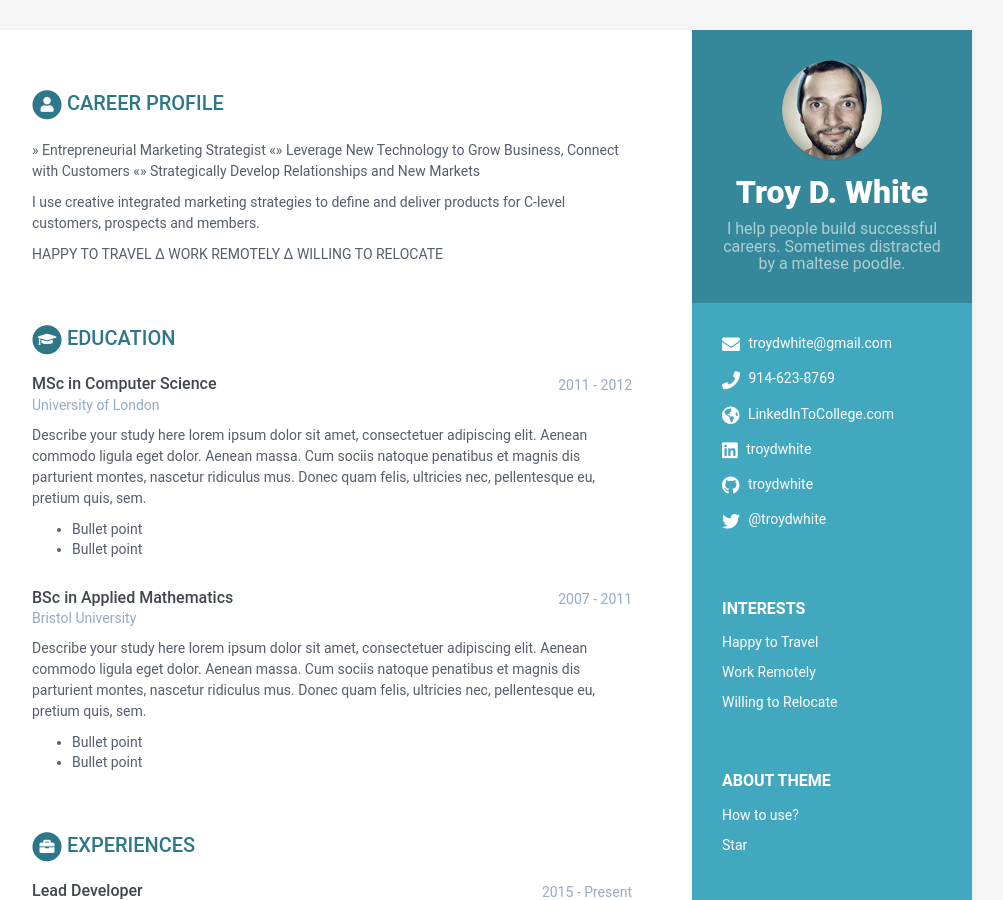
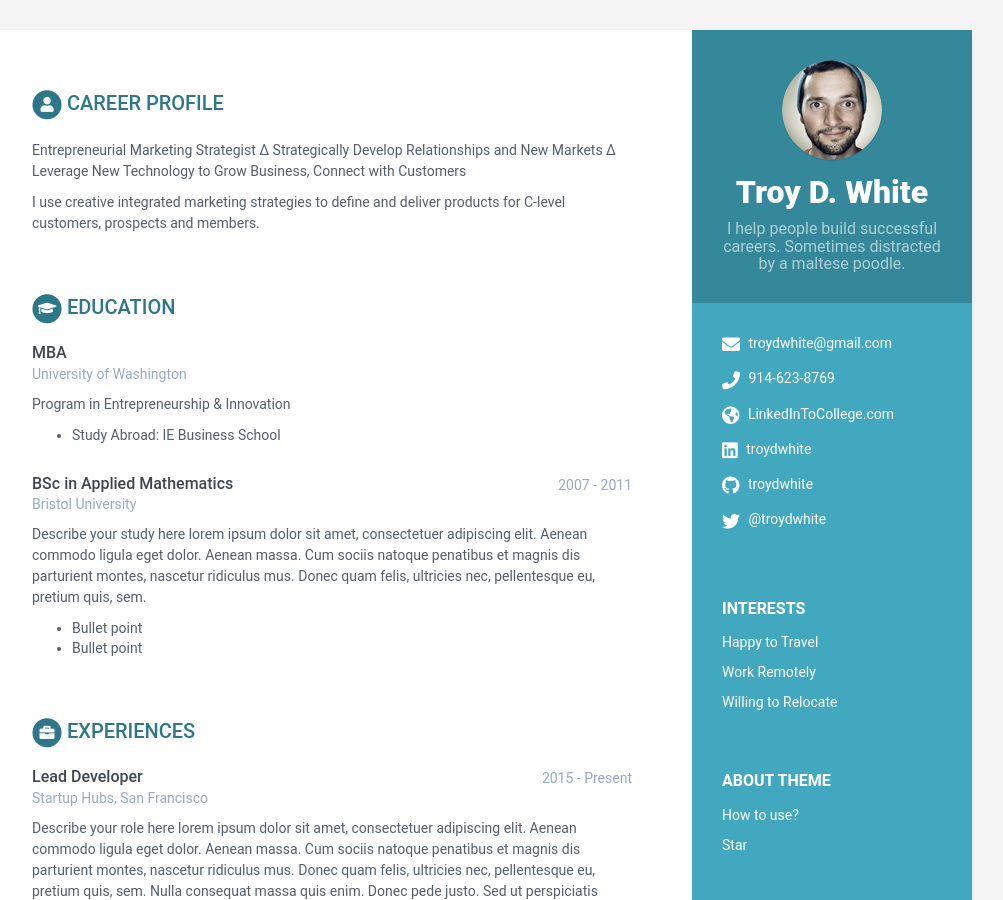
Before and after one commit to CurtComber/resume, a Jekyll site: the page built from index.html, in a window 1280 px wide and 900 px high. Shown: the whole window, without its empty margins (168-1171 px from the left). Built offline with Jekyll 4.4.1, drawn with Linux system fonts in a browser that asks for light colours.

Commit message:
Update data.yml

```diff
--- a/_data/data.yml
+++ b/_data/data.yml
@@ -41,25 +41,18 @@ sidebar:
 career-profile:
     title: Career Profile
     summary: |
-      &#187; Entrepreneurial Marketing Strategist &#171;&#187; Leverage New Technology to Grow Business, Connect with Customers &#171;&#187; Strategically Develop Relationships and New Markets
+      Entrepreneurial Marketing Strategist &#916; Strategically Develop Relationships and New Markets &#916; Leverage New Technology to Grow Business, Connect with Customers
 
       I use creative integrated marketing strategies to define and deliver products for C-level customers, prospects and members.
 
-      HAPPY TO TRAVEL &#916; WORK REMOTELY &#916; WILLING TO RELOCATE
+education:
+    - degree: MBA
+      university: University of Washington
+      time:
+      details: |
+        Program in Entrepreneurship & Innovation
 
-education:
-    - degree: MSc in Computer Science
-      university: University of London
-      time: 2011 - 2012
-      details: |
-        Describe your study here lorem ipsum dolor sit amet, consectetuer
-        adipiscing elit. Aenean commodo ligula eget dolor. Aenean massa. Cum
-        sociis natoque penatibus et magnis dis parturient montes, nascetur
-        ridiculus mus. Donec quam felis, ultricies nec, pellentesque eu,
-        pretium quis, sem.
-
-          - Bullet point
-          - Bullet point
+          - Study Abroad: IE Business School
 
     - degree: BSc in Applied Mathematics
       university: Bristol University
```
